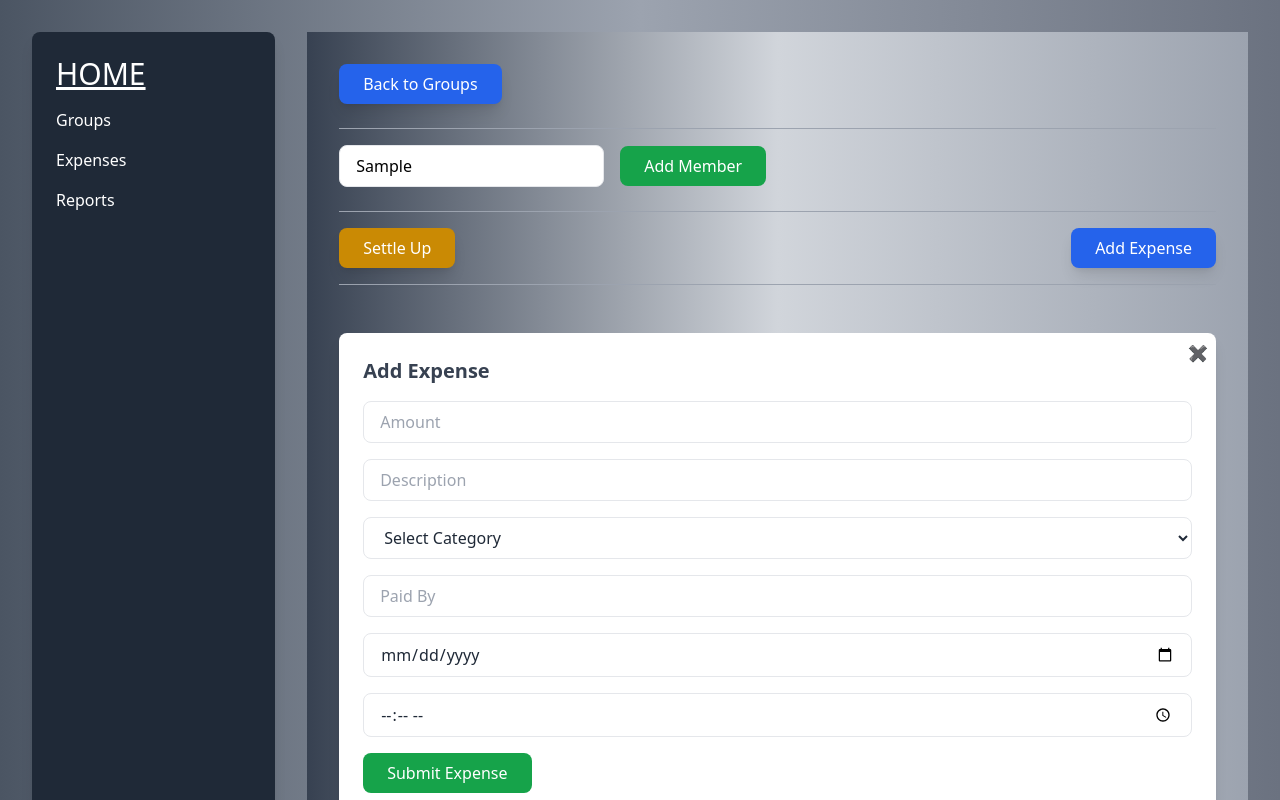
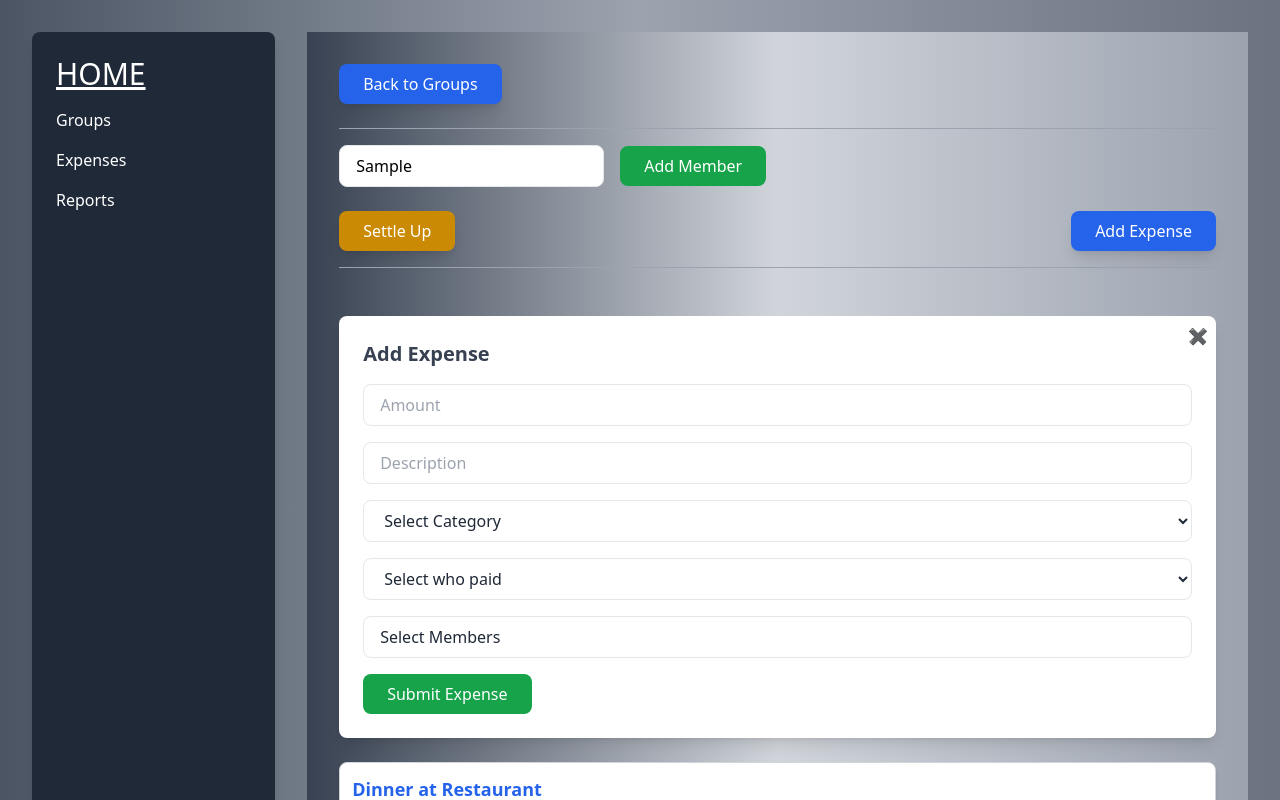
Before and after one commit to uvraviz007/fintrack, a React (Create React App) app in the folder frontend/: page /groupdetails/1 in a window 1280 px wide. Both pictures are taken after typing "Sample" into the empty fields and a click on the button "Add Expense". Shown: the top 800 px of the page. Built offline with nearby package versions, Linux system fonts and the light colour scheme.

Commit message:
changes in expenses

```diff
--- a/frontend/src/pages/GroupDetails.jsx
+++ b/frontend/src/pages/GroupDetails.jsx
@@ -1,4 +1,4 @@
-import React, { useState } from "react";
+import React, { useState, useEffect } from "react";
 import { useParams, useNavigate } from "react-router-dom";
 import DashboardLayout from "../components/DashboardLayout";
 import api from "../api";
@@ -16,6 +16,9 @@ const GroupDetails = () => {
     date: "",
     time: "",
   });
+  const [groupMembers, setGroupMembers] = useState(["Alice", "Bob", "Charlie"]); // Replace with API
+  const [splitBetween, setSplitBetween] = useState([]);
+  const [showSplitDropdown, setShowSplitDropdown] = useState(false);
   const [successMessage, setSuccessMessage] = useState("");
   const [error, setError] = useState("");
 
@@ -28,7 +31,7 @@ const GroupDetails = () => {
       category: "Food",
       date: "2025-06-27",
       time: "19:30",
-      paidBy: ["Alice", "Bob"],
+      paidBy: ["Alice"],
     },
     {
       id: "2",
@@ -46,6 +49,18 @@ const GroupDetails = () => {
     (expense) => expense.groupId === groupId
   );
 
+  useEffect(() => {
+    const handleClickOutside = (e) => {
+      if (!e.target.closest(".split-dropdown")) {
+        setShowSplitDropdown(false);
+      }
+    };
+    document.addEventListener("mousedown", handleClickOutside);
+    return () => {
+      document.removeEventListener("mousedown", handleClickOutside);
+    };
+  }, []);
+
   const handleAddMember = async () => {
     try {
       const token = localStorage.getItem("token");
@@ -58,7 +73,6 @@ const GroupDetails = () => {
         headers: { Authorization: `Bearer ${token}` },
       };
 
-      // 1. Directly send username to backend
       const response = await api.put(
         `/group/${groupId}/add-member`,
         { username: newMember },
@@ -75,16 +89,24 @@ const GroupDetails = () => {
     }
   };
 
-  const handleSettleUp = () => {
-    navigate(`/settleup/${groupId}`);
+  const handleExpenseFormSubmit = async (e) => {
+    e.preventDefault();
+
+    const expensePayload = {
+      ...expenseData,
+      groupId,
+      paidBy: [expenseData.paidBy], // ensure array format
+      splitBetween,
     };
 
-  const handleAddExpense = () => {
-    setShowExpenseForm(true);
+    try {
+      const token = localStorage.getItem("token");
+      const config = {
+        headers: { Authorization: `Bearer ${token}` },
       };
 
-  const handleExpenseFormSubmit = (e) => {
-    e.preventDefault();
+      await api.post(`/expenses`, expensePayload, config);
+
       alert("Expense added successfully!");
       setShowExpenseForm(false);
       setExpenseData({
@@ -95,6 +117,11 @@ const GroupDetails = () => {
         date: "",
         time: "",
       });
+      setSplitBetween([]);
+    } catch (err) {
+      console.error("Error adding expense:", err);
+      setError(err.response?.data?.error || "Failed to add expense.");
+    }
   };
 
   return (
@@ -126,9 +153,6 @@ const GroupDetails = () => {
           </div>
         </div>
 
-        <hr className="border-gray-400 mb-4"></hr>
-
-        {/* Settle Up and Add Expense Buttons */}
         <div className="flex justify-between items-center mb-4">
           <button
             onClick={() => navigate("/settleup")}
@@ -137,20 +161,20 @@ const GroupDetails = () => {
             Settle Up
           </button>
           <button
-            onClick={handleAddExpense}
+            onClick={() => setShowExpenseForm(true)}
             className="px-6 py-2 bg-blue-600 text-white rounded-lg hover:bg-blue-700 transition duration-300 shadow-lg"
           >
             Add Expense
           </button>
         </div>
+
         <hr className="border-gray-400 mb-12" />
-        {/* Expense Form */}
+
         {showExpenseForm && (
           <form
             onSubmit={handleExpenseFormSubmit}
             className="bg-white rounded-lg shadow-lg p-6 mb-6 relative"
           >
-            {/* Close Button */}
             <button
               type="button"
               onClick={() => setShowExpenseForm(false)}
@@ -183,14 +207,6 @@ const GroupDetails = () => {
                 }
                 className="w-full px-4 py-2 border rounded-lg focus:outline-none focus:ring-2 focus:ring-blue-600"
               />
-              {/* <input
-                    type="text"
-                    placeholder="Category"
-                    value={expenseData.category}
-                    onChange={(e) => setExpenseData({ ...expenseData, category: e.target.value })}
-                    className="w-full px-4 py-2 border rounded-lg focus:outline-none focus:ring-2 focus:ring-blue-600"
-                /> */}
-
               <select
                 value={expenseData.category}
                 onChange={(e) =>
@@ -209,31 +225,62 @@ const GroupDetails = () => {
                   )
                 )}
               </select>
-              <input
-                type="text"
-                placeholder="Paid By"
+
+              {/* ✅ Replaced Paid By input with dropdown */}
+              <select
                 value={expenseData.paidBy}
                 onChange={(e) =>
                   setExpenseData({ ...expenseData, paidBy: e.target.value })
                 }
-                className="w-full px-4 py-2 border rounded-lg focus:outline-none focus:ring-2 focus:ring-blue-600"
+                className="w-full px-4 py-2 border rounded-lg bg-white text-gray-800 focus:outline-none focus:ring-2 focus:ring-blue-600"
+              >
+                <option value="" disabled>
+                  Select who paid
+                </option>
+                {groupMembers.map((member) => (
+                  <option key={member} value={member}>
+                    {member}
+                  </option>
+                ))}
+              </select>
+
+              <div className="split-dropdown relative">
+                <button
+                  type="button"
+                  onClick={() => setShowSplitDropdown(!showSplitDropdown)}
+                  className="w-full px-4 py-2 border rounded-lg bg-white text-left focus:outline-none focus:ring-2 focus:ring-blue-600"
+                >
+                  {splitBetween.length > 0
+                    ? splitBetween.join(", ")
+                    : "Select Members"}
+                </button>
+                {showSplitDropdown && (
+                  <div className="absolute mt-1 w-full bg-white border rounded-lg shadow z-10 max-h-40 overflow-y-auto">
+                    {groupMembers.map((member) => (
+                      <label
+                        key={member}
+                        className="flex items-center px-4 py-2 hover:bg-gray-100 cursor-pointer"
+                      >
+                        <input
+                          type="checkbox"
+                          value={member}
+                          checked={splitBetween.includes(member)}
+                          onChange={(e) => {
+                            const value = e.target.value;
+                            setSplitBetween((prev) =>
+                              prev.includes(value)
+                                ? prev.filter((m) => m !== value)
+                                : [...prev, value]
+                            );
+                          }}
+                          className="mr-2"
                         />
-              <input
-                type="date"
-                value={expenseData.date}
-                onChange={(e) =>
-                  setExpenseData({ ...expenseData, date: e.target.value })
-                }
-                className="w-full px-4 py-2 border rounded-lg focus:outline-none focus:ring-2 focus:ring-blue-600"
-              />
-              <input
-                type="time"
-                value={expenseData.time}
-                onChange={(e) =>
-                  setExpenseData({ ...expenseData, time: e.target.value })
-                }
-                className="w-full px-4 py-2 border rounded-lg focus:outline-none focus:ring-2 focus:ring-blue-600"
-              />
+                        {member}
+                      </label>
+                    ))}
+                  </div>
+                )}
+              </div>
             </div>
             <button
               type="submit"
@@ -244,7 +291,6 @@ const GroupDetails = () => {
           </form>
         )}
 
-        {/* Expenses Section */}
         {groupExpenses.length === 0 ? (
           <p className="text-gray-500 text-lg text-center">
             No expenses found for this group.
```
Also changed, not shown: 1 other file (tests, documents, lock files or other folders). Lines whose indentation alone changed are shown as unchanged.
